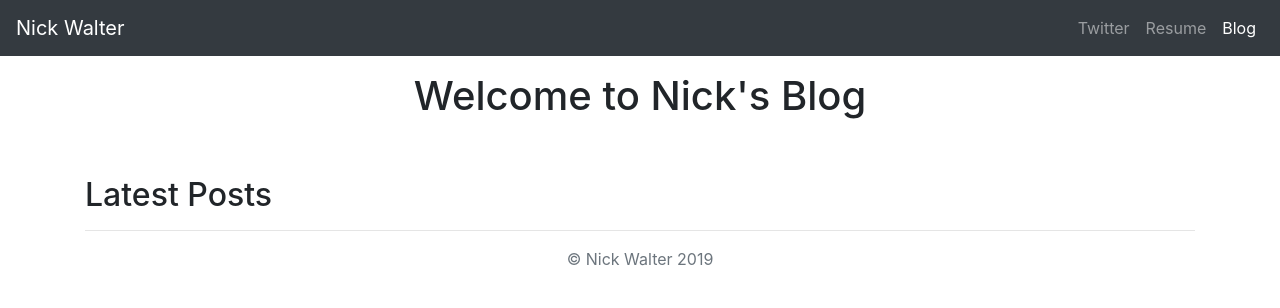
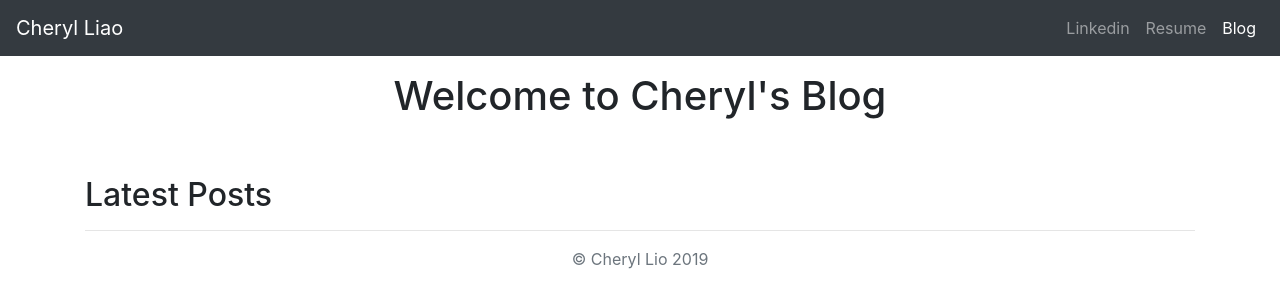
Before and after one commit to cherylliao/portfolio-project-master, a Django app: template blog/templates/blog/allblogs.html in a window 1280 px wide. Shown: the top 308 px of the page. Run offline with Django 3.2, Linux system fonts and the light colour scheme; the template is opened without the code that fills it, so the values that code supplies are empty; some libraries are stand-ins or nearby versions.

Commit message:
html changes

```diff
--- a/blog/templates/blog/allblogs.html
+++ b/blog/templates/blog/allblogs.html
@@ -8,7 +8,7 @@
   <meta name="author" content="">
 
 
-  <title>Nick's Blog</title>
+  <title>Cheryl's Blog</title>
 
   <!-- Bootstrap core CSS -->
   <link rel="stylesheet" href="https://maxcdn.bootstrapcdn.com/bootstrap/4.0.0/css/bootstrap.min.css" integrity="sha384-Gn5384xqQ1aoWXA+058RXPxPg6fy4IWvTNh0E263XmFcJlSAwiGgFAW/dAiS6JXm" crossorigin="anonymous">
@@ -19,14 +19,14 @@
 
   <header>
     <nav class="navbar navbar-expand-lg navbar-dark bg-dark">
-      <a class="navbar-brand" href="{% url 'home' %}">Nick Walter</a>
+      <a class="navbar-brand" href="{% url 'home' %}">Cheryl Liao</a>
       <button class="navbar-toggler" type="button" data-toggle="collapse" data-target="#navbarNavAltMarkup" aria-controls="navbarNavAltMarkup" aria-expanded="false" aria-label="Toggle navigation">
         <span class="navbar-toggler-icon"></span>
       </button>
       <div class="collapse navbar-collapse" id="navbarNavAltMarkup">
         <div class="navbar-nav ml-auto">
-          <a class="nav-item nav-link" href="http://twitter.com/nickchuckwalter">Twitter</a>
-          <a class="nav-item nav-link" href="{% static 'resume.pdf' %}">Resume</a>
+          <a class="nav-item nav-link" href="https://www.linkedin.com/in/cheryl-liao-2b431a97/">Linkedin</a>
+          <a class="nav-item nav-link" href="{% static 'PortResume.pdf' %}">Resume</a>
           <a class="nav-item nav-link active" href="{% url 'allblogs' %}">Blog</a>
         </div>
       </div>
@@ -36,7 +36,7 @@
   <main role="main">
     <div class="container">
 
-    <h1 class="text-center pt-3">Welcome to Nick's Blog</h1>
+    <h1 class="text-center pt-3">Welcome to Cheryl's Blog</h1>
     <br />
     <br />
     <h2>Latest Posts</h2>
@@ -57,7 +57,7 @@
 
   <footer class="text-muted">
     <div class="container text-center">
-      <p>© Nick Walter {% now "Y" %}</p>
+      <p>© Cheryl Lio {% now "Y" %}</p>
       </div>
   </footer>
 
--- a/jobs/templates/jobs/home.html
+++ b/jobs/templates/jobs/home.html
@@ -8,7 +8,7 @@
   <meta name="author" content="">
 
 
-  <title>Nick Walter</title>
+  <title>Cheryl Liao</title>
 
   <!-- Bootstrap core CSS -->
   <link rel="stylesheet" href="https://maxcdn.bootstrapcdn.com/bootstrap/4.0.0/css/bootstrap.min.css" integrity="sha384-Gn5384xqQ1aoWXA+058RXPxPg6fy4IWvTNh0E263XmFcJlSAwiGgFAW/dAiS6JXm" crossorigin="anonymous">
@@ -38,7 +38,8 @@
     <section class="jumbotron text-center">
       <div class="container">
         <h1 class="jumbotron-heading">Hi, I'm Cheryl.</h1>
-        <p class="lead text-muted">Hey, my name is Cheryl Liao and I love to make Django websites. It's the thrill of handling the requests that the people want!</p>
+        <p class="lead text-muted">Hey, my name is Cheryl Liao and I am a well rounded technologist.  I focus on computer vision in my graudate program
+        and I also do fullstack web dev and mobile stackin IOS.</p>
         <p>
           <a href="mailto:liaocheryl@yahoo.com.com" class="btn btn-primary my-2">Email Me</a>
         </p>
--- a/portfolio/settings.py
+++ b/portfolio/settings.py
@@ -62,6 +62,7 @@ TEMPLATES = [
             'context_processors': [
                 'django.template.context_processors.debug',
                 'django.template.context_processors.request',
+                'django.template.loaders.app_directories.Loader'
                 'django.contrib.auth.context_processors.auth',
                 'django.contrib.messages.context_processors.messages',
             ],
```
Also changed, not shown: blog/templates/blog/detail.html (+4 -4 lines).
